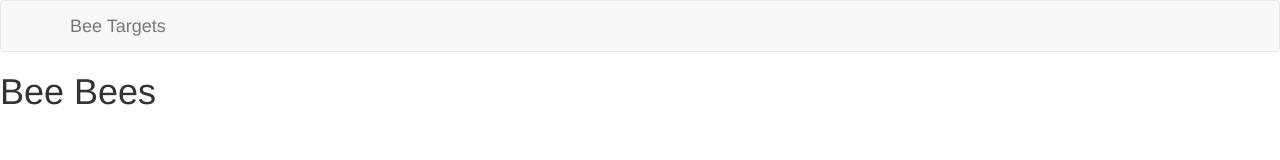
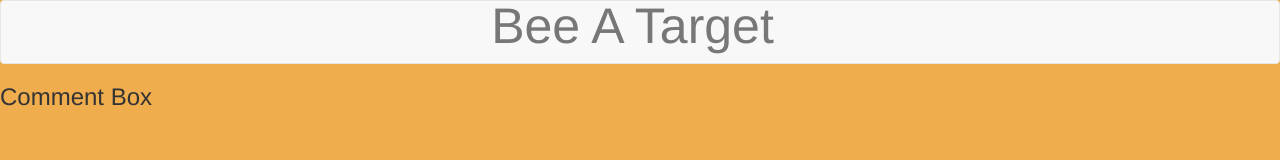
Before and after one commit to thomasrjones211/bee-target, a website: page public/index.html in a window 1280 px wide. Drawn offline with nearby package versions, Linux system fonts and the light colour scheme; some packages are replaced by stand-ins of ours; a script that the page names is missing.

Commit message:
churching up the front

```diff
--- a/public/css/main.css
+++ b/public/css/main.css
@@ -5,3 +5,18 @@
 .image_holder {
   text-align: center;
 }
+
+body {
+  background-color: #f0ad4e
+}
+
+.navbar-header {
+    float: left;
+    padding: 15px;
+    text-align: center;
+    width: 100%;
+}
+.navbar-brand {
+  font-size: 50px !important;
+  float:none;
+}
--- a/public/index.html
+++ b/public/index.html
@@ -4,11 +4,12 @@
     <meta charset="utf-8">
     <meta name="viewport" content="width=device-width, initial-scale=1, shrink-to-fit=no">
     <meta http-equiv="x-ua-compatible" content="ie=edge">
-    <title>Bee Target</title>
+    <title>BeeBees</title>
 
     <link rel="stylesheet" href="https://maxcdn.bootstrapcdn.com/bootstrap/3.3.7/css/bootstrap.min.css" integrity="sha384-BVYiiSIFeK1dGmJRAkycuHAHRg32OmUcww7on3RYdg4Va+PmSTsz/K68vbdEjh4u" crossorigin="anonymous">
 
     <link rel="stylesheet" href="/css/main.css">
+    <link rel="stylesheet" href="/css/app.css">
   <base href="/">
   </head>
   <body>
@@ -21,7 +22,7 @@
             <span class="icon-bar"></span>
             <span class="icon-bar"></span>
           </button>
-          <a class="navbar-brand">Bee Targets</a>
+          <a class="navbar-brand">Bee A Target</a>
         </div>
 
         <div class="collapse navbar-collapse" id="bs-example-navbar-collapse-1">
@@ -29,7 +30,7 @@
       </div>
     </nav>
 
-    <h1>Bee Bees</h1>
+    <h3>Comment Box</h3>
 
     <ui-view></ui-view>
 
```
